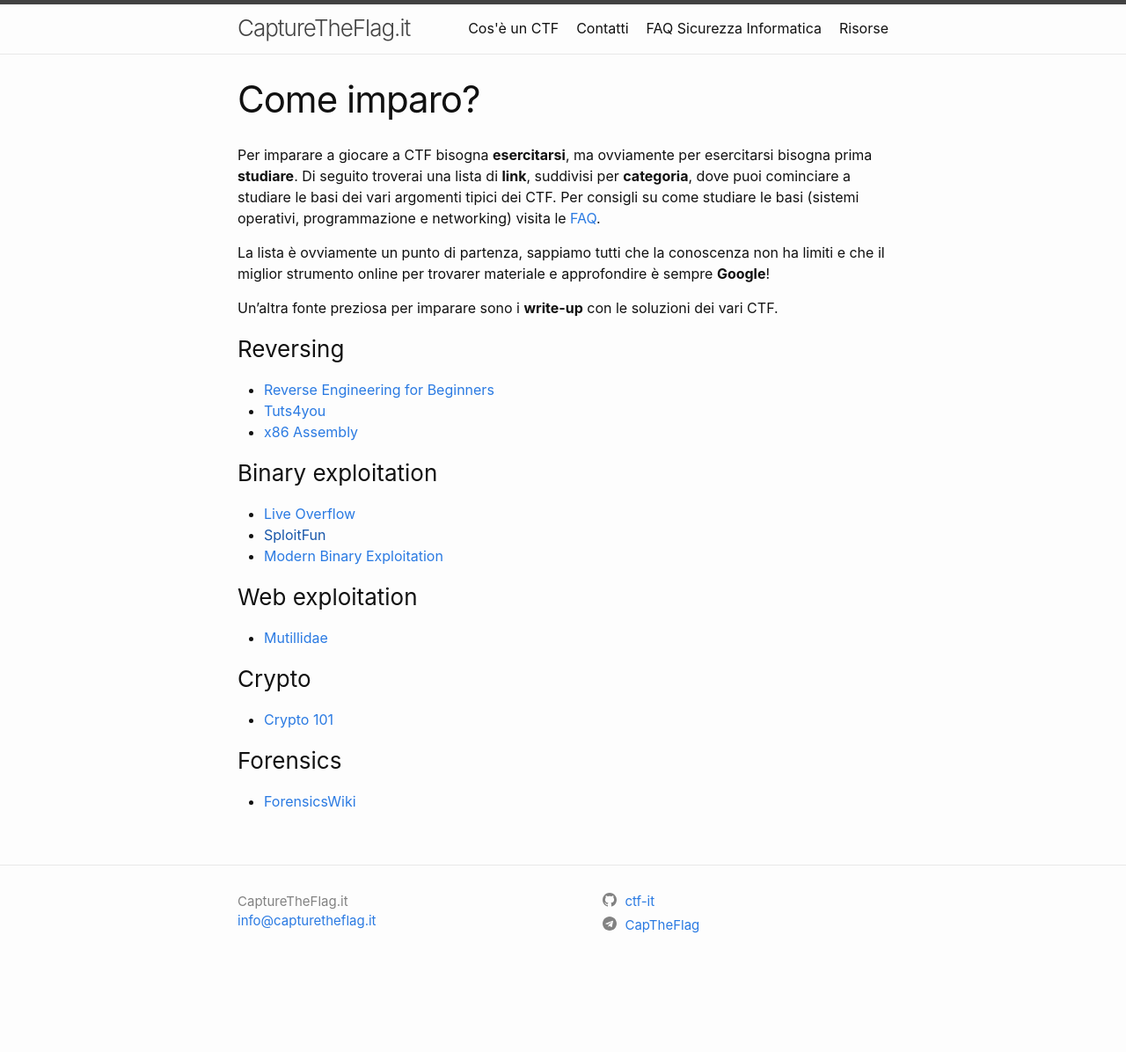
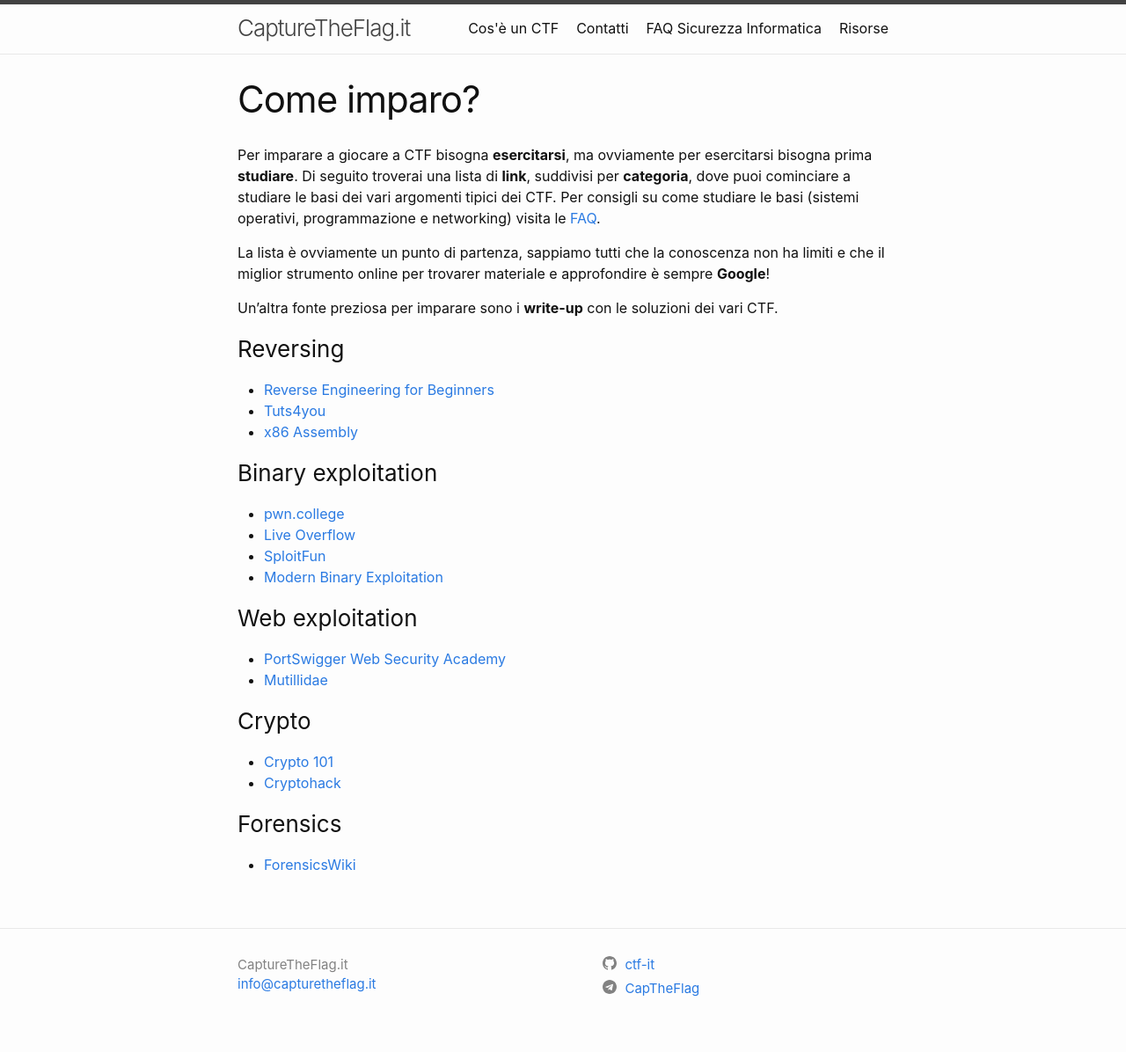
Before and after one commit to ctf-it/website, a Jekyll site: the page built from come-imparo.md, in a window 1280 px wide. Shown: the whole page at 88% size. Built offline with Jekyll 4.4.1, drawn with Linux system fonts in a browser that asks for light colours; before the commit the page ends 1124 px from its top, so only the background shows below that.

Commit message:
Added links + Fix broken links
Added links for RootMe, XSS Game, pwn.college, PortSwigger Web Security Academy, Cryptohack.
Fixed links for Sploitfun and LiveOverflow

```diff
--- a/come-imparo.md
+++ b/come-imparo.md
@@ -15,15 +15,18 @@ Un’altra fonte preziosa per imparare sono i **write-up** con le soluzioni dei
  - [x86 Assembly](https://en.wikibooks.org/wiki/X86_Assembly)
 
 ### Binary exploitation
- - [Live Overflow](http://liveoverflow.com/binary_hacking/index.html)
- - [SploitFun]( )
+ - [pwn.college](https://pwn.college/)
+ - [Live Overflow](https://www.youtube.com/watch?v=iyAyN3GFM7A&list=PLhixgUqwRTjxglIswKp9mpkfPNfHkzyeN)
+ - [SploitFun](https://sploitfun.wordpress.com/)
  - [Modern Binary Exploitation](http://security.cs.rpi.edu/courses/binexp-spring2015/)
 
 ### Web exploitation
+ - [PortSwigger Web Security Academy](https://portswigger.net/web-security/)
  - [Mutillidae](http://www.irongeek.com/i.php?page=videos/web-application-pen-testing-tutorials-with-mutillidae)
 
 ### Crypto
  - [Crypto 101](https://www.crypto101.io)
+ - [Cryptohack](https://cryptohack.org)
 
 ### Forensics
  - [ForensicsWiki](http://forensicswiki.org/wiki/Main_Page)
```
Also changed, not shown: come-mi-esercito-e-partecipo.md (+2 -0 lines).
